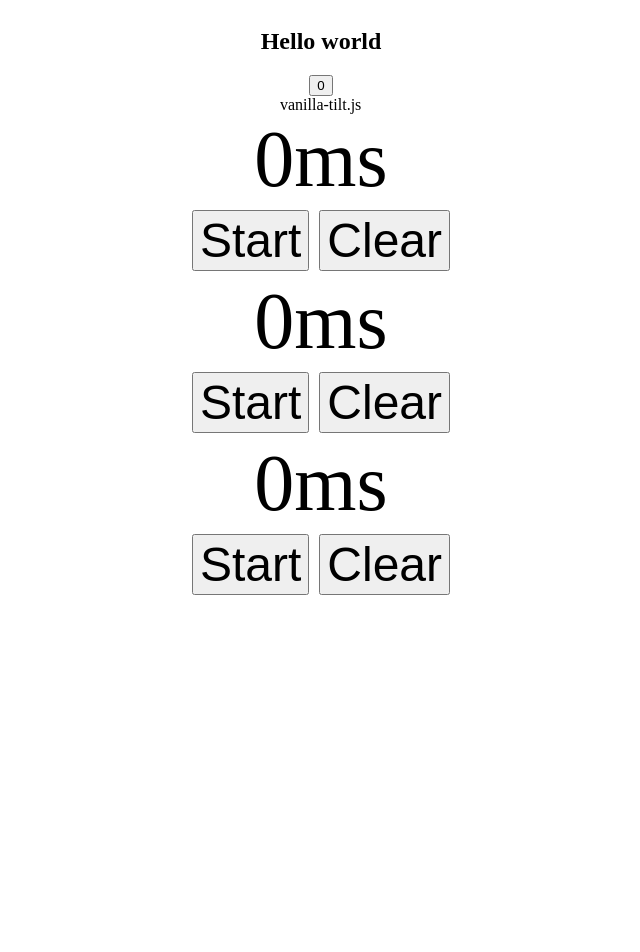
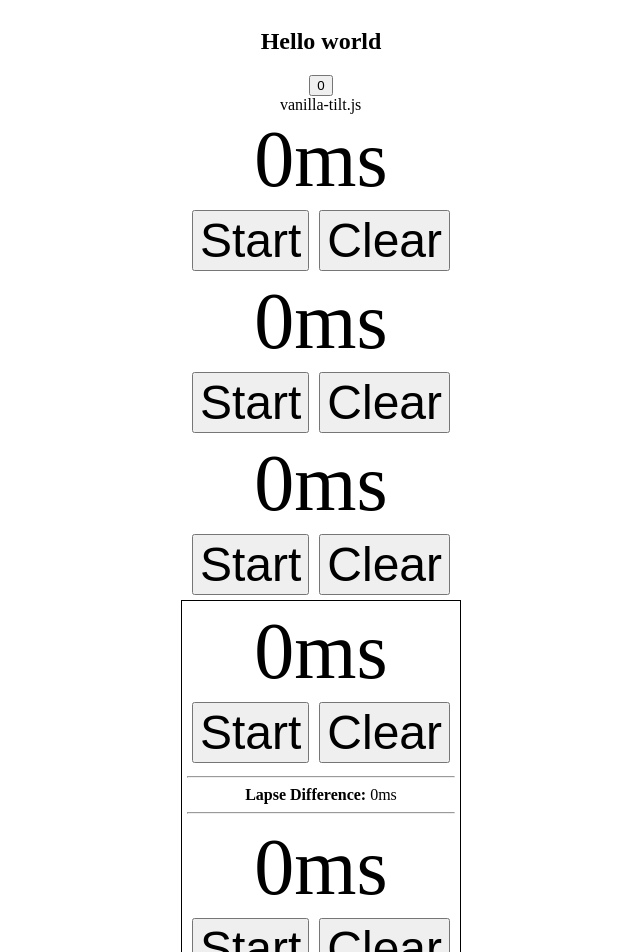
Before and after one commit to ricardo85x/recap_react_hooks_and_suspense, a React (Create React App) app: page / in a window 1280 px wide. Shown: the top 952 px of the page, without its empty margins (319-959 px from the left). Before the commit the page ends 800 px from the top, so only its background shows below. Built offline with nearby package versions, Linux system fonts and the light colour scheme.

Commit message:
feat: share data with useStopwatch

```diff
--- a/src/App.tsx
+++ b/src/App.tsx
@@ -1,6 +1,7 @@
 import React from 'react';
 import { Counter } from './components/Counter';
 import { Stopwatch } from './components/Stopwatch';
+import { StopwatchHook } from './components/StopwatchHook';
 import { StopwatchWithReducer } from './components/StopwatchWithReducer';
 import { StopwatchWithReducerV2 } from './components/StopwatchWithReducerV2';
 import { TiltBox } from "./components/Tilt"
@@ -22,6 +23,7 @@ function App() {
       <Stopwatch />
       <StopwatchWithReducer />
       <StopwatchWithReducerV2 />
+      <StopwatchHook />
 
     </div>
   );
--- /dev/null
+++ b/src/components/StopwatchHook.tsx
@@ -0,0 +1,88 @@
+import { useReducer, useRef, useEffect } from "react"
+
+function reducer(currentState: any, newState: any) {
+    return { ...currentState, ...newState }
+}
+
+function useStopwatch(){
+
+    const [{running, lapse}, setState] = useReducer(reducer, {
+        running: false,
+        lapse: 0
+    })
+
+    const intervalRef = useRef<NodeJS.Timer|null>(null)
+
+    useEffect(() => {
+
+        return () => {
+            if(intervalRef.current){
+                clearInterval(intervalRef.current)
+            }
+        }
+    },[])
+
+    function handleRunClick(){
+        if(running){
+            if(intervalRef.current){
+                clearInterval(intervalRef.current)
+            }
+        } else {
+            const startTime = Date.now() - lapse
+            intervalRef.current = setInterval(() => {
+                setState({ lapse: Date.now() - startTime })
+            }, 0)
+        }
+        setState({ running: !running})
+    }
+
+    function handleClearClick(){
+        if(intervalRef.current){
+            clearInterval(intervalRef.current)
+        }
+        setState({ lapse: 0, running: false })
+    }
+
+
+    return {
+        running, lapse, handleClearClick, handleRunClick
+    }
+
+}
+
+export function StopwatchHook(){
+
+    const stopwatchOne = useStopwatch()
+    const stopwatchTwo = useStopwatch()
+
+    return(
+        <div style={{ textAlign: 'center', border: '1px solid', padding: '5px'}}>
+            <label
+                style={{
+                    fontSize: '5em',
+                    display:'block'
+                }}
+            >
+                {stopwatchOne.lapse}ms
+            </label>
+            <button onClick={stopwatchOne.handleRunClick} style={{ margin: 5, fontSize: '3em'}}>{stopwatchOne.running ? 'Stop' : 'Start'}</button>
+            <button onClick={stopwatchOne.handleClearClick} style={{ margin: 5, fontSize: '3em'}}>Clear</button>
+
+            <hr />
+            <strong>Lapse Difference: </strong>
+            <span>{stopwatchOne.lapse - stopwatchTwo.lapse }ms</span>
+            <hr />
+
+            <label
+                style={{
+                    fontSize: '5em',
+                    display:'block'
+                }}
+            >
+                {stopwatchTwo.lapse}ms
+            </label>
+            <button onClick={stopwatchTwo.handleRunClick} style={{ margin: 5, fontSize: '3em'}}>{stopwatchTwo.running ? 'Stop' : 'Start'}</button>
+            <button onClick={stopwatchTwo.handleClearClick} style={{ margin: 5, fontSize: '3em'}}>Clear</button>
+        </div>
+    )
+}
```
